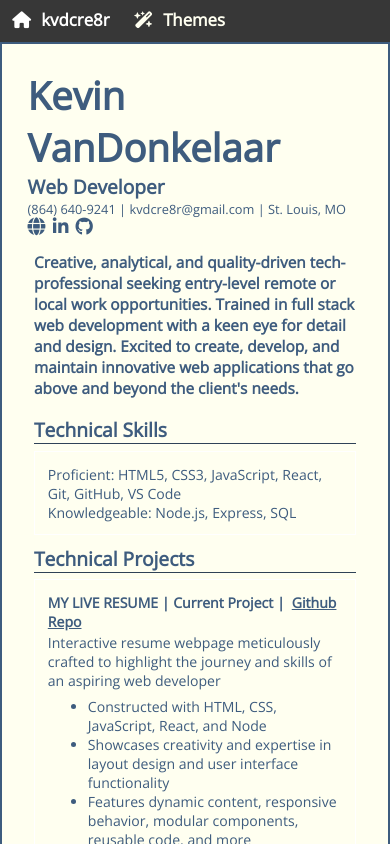
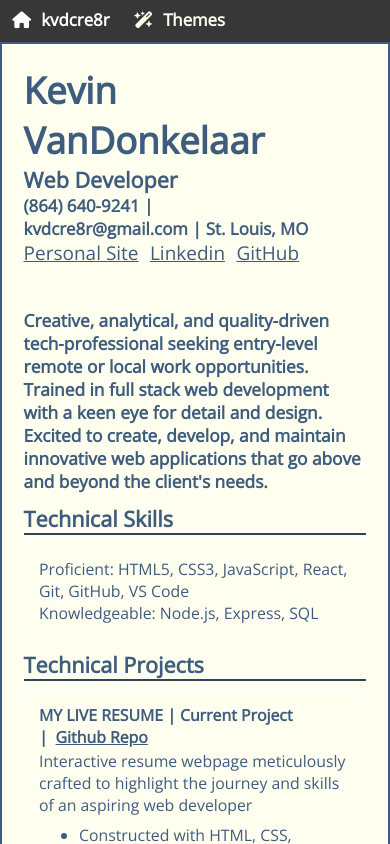
Before and after one commit to kvdcre8r/my_react_resume, a React (Vite) app: page /Professional in a window 390 px wide. Shown: the top 844 px of the page. Built offline with nearby package versions, Linux system fonts and the light colour scheme; the HTML template or start-up script is replaced by a standard one.

Commit message:
more responsiveness tweaks

```diff
--- a/src/App.css
+++ b/src/App.css
@@ -12,5 +12,3 @@ body {
   font-family: "open-sans";
   background-color: rgb(55, 55, 55);
 }
-
-/* imported app fonts */
--- a/src/Modules/Header/contactInfo.jsx
+++ b/src/Modules/Header/contactInfo.jsx
@@ -4,7 +4,7 @@
 export default function ContactInfo() {
   return (
     <div className="contact-info">
-      <p>(864) 640-9241 | kvdcre8r@gmail.com | St. Louis, MO {" "}</p>
+      <h3>(864) 640-9241 | kvdcre8r@gmail.com | St. Louis, MO {" "}</h3>
     </div>
   );
 }
--- a/src/Modules/Home/home.css
+++ b/src/Modules/Home/home.css
@@ -31,8 +31,7 @@
 
     #comic-profile-pic,
     #coder-profile-pic {
-      width: 0em;
-      height: 0em;
+      display: none;
     }
 
     .text-content {
@@ -51,7 +50,8 @@
         }
 
         .contact-info {
-          font-size: 1.15em;
+          font-size: 1.1em;
+          text-wrap: balance;
         }
       }
 
@@ -266,7 +266,7 @@
   }
 }
 
-@media screen and (max-width: 400px) {
+@media screen and (max-width: 450px) {
   .home {
     header {
       .text-content {
@@ -303,13 +303,13 @@
   .home {
     header {
       padding: 1em;
-.text-content{
-  .brand{
-    .name{
-      font-size: 1.1em;
+      .text-content {
+        .brand {
+          .name {
+            font-size: 1.1em;
+          }
+        }
+      }
     }
   }
 }
-    }
-  }
-}
--- a/src/Modules/Resume/Resume.jsx
+++ b/src/Modules/Resume/Resume.jsx
@@ -10,8 +10,8 @@ import ResExperience from "./resExperience.jsx";
 export default function ResumeContent() {
   return (
     <main className="resume-content">
+        <ResSummary />
       <div id="main-content">
-        <ResSummary />
         <ResSkills />
         <ResProjects />
         <ResEducation />
--- a/src/Modules/ThemeMainframe/mainframe.css
+++ b/src/Modules/ThemeMainframe/mainframe.css
@@ -11,7 +11,6 @@
     rgb(42, 42, 42),
     rgb(9, 9, 9)
   );
-  font-size: 1em;
 
   /* header styling for this theme */
 
@@ -123,7 +122,7 @@
         h3 {
           color: rgb(255, 89, 0);
           font-size: 1.6em;
-          padding-bottom: 0.5em;
+          padding-bottom: 0em;
 
           a {
             color: rgb(255, 89, 0);
@@ -131,9 +130,11 @@
           }
         }
 
-        p {
+        p,
+        li {
           padding-left: 1em;
-          font-size: 1.25em;
+          padding-bottom: 0.1em;
+          font-size: 1.5em;
         }
       }
     }
@@ -147,41 +148,25 @@
   src: url(../../assets/spyagency.ttf);
 }
 
-@media screen and (max-width: 1024px) {
-  .mainframe {
-    font-size: 0.8em;
-    padding: 1em;
-  }
-}
+/* responsive behavior */
 
 @media screen and (max-width: 620px) {
   .mainframe {
-    padding: 0.8em;
-
-    .header .my-title {
-      font-size: 0.7em;
+    .header {
+      display: block;
+      #coder-profile-pic {
+        padding: 1em;
+      }
     }
   }
 }
 
-/* responsive behavior */
-
 @media screen and (max-width: 520px) {
   .mainframe {
-    padding: 0.5em;
-
     .header {
       .my-title {
-        font-size: 0.6em;
-      }
-
-      .contact-links {
         font-size: 0.8em;
       }
-    }
-
-    .mainframe-resume .res-summary {
-      font-size: 0.8em;
     }
   }
 }
--- a/src/Modules/ThemeProfessional/professional.css
+++ b/src/Modules/ThemeProfessional/professional.css
@@ -8,7 +8,7 @@
   /* header styling for this theme */
 
   header {
-    padding: 2em;
+    padding: 2.5em;
     padding-bottom: 0em;
     border-bottom: none;
 
@@ -33,26 +33,23 @@
         }
       }
 
-      .my-links-icons {
+      .contact-links {
+        .contact-info {
+          text-wrap: balance;
+        }
+      }
+
+      .my-links-text {
+        font-size: 1.1em;
         display: flex;
-        align-items: end;
 
         a {
-          font-size: 1.4em;
+          font-size: 1.2em;
           color: inherit;
-          text-decoration: none;
-          padding-right: 0.2em;
-        }
-
-        .fa {
-          padding: 0em 0.2em;
-        }
-
-        a:hover {
-          color: gold;
+          padding-right: 0.6em;
         }
       }
-      .my-links-text {
+      .my-links-icons {
         display: none;
       }
     }
@@ -61,41 +58,24 @@
   /* professional theme main content */
 
   .resume-content {
-    padding: 1rem 2rem;
-
-    h2 {
-      border-bottom: 0.1em solid rgb(47, 66, 87);
-    }
-
-    h3 {
-      font-size: 1.1em;
-      padding-bottom: 0.15em;
-    }
-
-    ul {
-      padding-top: 0.5em;
-      padding-bottom: 1em;
-    }
-
-    p,
-    ul {
-      font-size: 1.1em;
-    }
+    padding: 1rem 2.5rem;
 
     .res-summary {
       h2 {
         font-size: 1.2em;
         border-bottom: none;
-        padding-bottom: 0.5em;
       }
     }
-
-    .res-skills .special {
+    .special {
       display: none;
     }
 
     section {
       margin-top: 0.75em;
+
+      h2 {
+        border-bottom: 0.1em solid rgb(47, 66, 87);
+      }
 
       article {
         background-color: ivory;
@@ -107,6 +87,21 @@
           padding-left: 0.5em;
           color: inherit;
         }
+
+        h3 {
+          font-size: 1.1em;
+          padding-bottom: 0.15em;
+        }
+
+        ul {
+          padding-top: 0.5em;
+          padding-bottom: 1em;
+        }
+
+        p,
+        ul {
+          font-size: 1.1em;
+        }
       }
     }
   }
@@ -116,20 +111,17 @@
 
 @media screen and (max-width: 600px) {
   .professional {
-    font-size: 0.8em;
+    font-size: 0.9em;
   }
 }
 
-/* @media screen and (max-width: 500px) {
-  header {
-    display: block;
-    font-size: 0.8em;
-    text-align: left;
-
-    .text-content {
-      .career {
-        justify-content: center;
-      }
+@media screen and (max-width: 400px) {
+  .professional {
+    header, .resume-content {
+      padding: 1.5em;
+    }
+    #name-standard {
+      font-size: 1.7em;
     }
   }
-} */
+}
--- a/src/Modules/ThemeSuperhero/superhero.css
+++ b/src/Modules/ThemeSuperhero/superhero.css
@@ -41,6 +41,7 @@
   .superhero-resume {
     background-color: rgb(255, 38, 38);
     border-radius: 5px;
+    border: 1px solid rgb(255, 38, 38);
     margin-top: 1em;
     font-size: 1.2em;
 
@@ -239,7 +240,7 @@
   }
 }
 
-@media screen and (max-width: 550px) {
+@media screen and (max-width: 600px) {
   .superhero {
     font-size: 0.85em;
     padding: 0.5em 1em;
@@ -247,6 +248,15 @@
     .superhero-resume {
       .profile-summary {
         display: block;
+
+        .profile-links {
+          .profile-pix {
+            #comic-profile-pic {
+              width: 12em;
+              height: auto;
+            }
+          }
+        }
 
         .contacts-summary {
           padding: 0.5em 0em;
```
